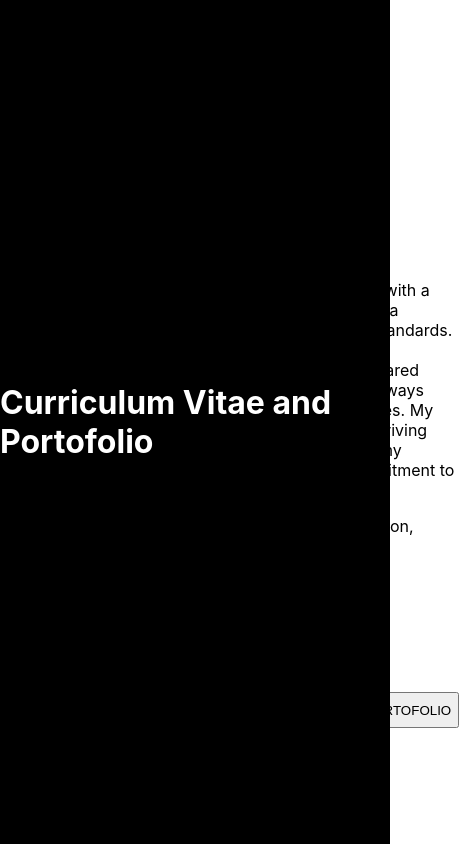
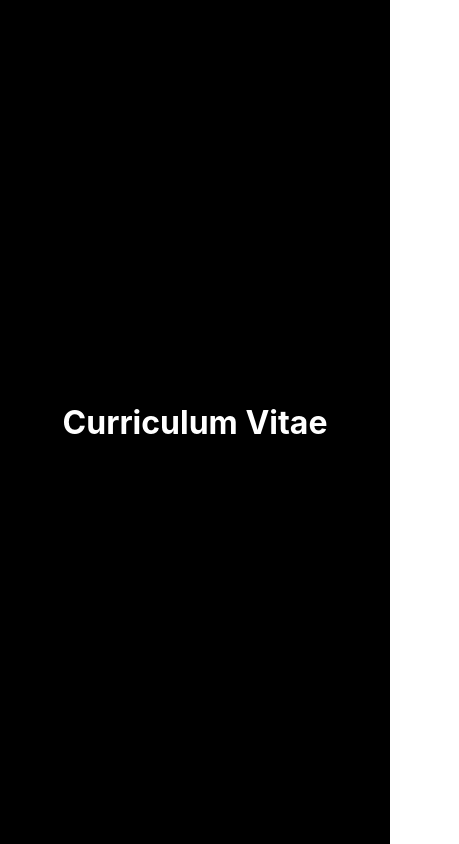
Before and after one commit to yogagayuhmukti/self-app, a React (Create React App) app: page / in a window 390 px wide. Shown: the whole page, 459 px wide, since content can reach past the window. Built offline with nearby package versions, Linux system fonts and the light colour scheme.

Commit message:
resposnsive

```diff
--- a/src/pages/LandingPage/LandingPage.css
+++ b/src/pages/LandingPage/LandingPage.css
@@ -10,7 +10,7 @@
   width: 100%;
   height: 100%;
   background-color: black;
-  animation: anim2 2s cubic-bezier(0.19, 1, 0.22, 1) 7s both;
+  animation: anim2 2s cubic-bezier(0.19, 1, 0.22, 1) 9s both;
 }
 #wrapperload {
   width: 500px;
@@ -39,6 +39,9 @@
 }
 #wrapperload .elem:nth-child(3) {
   animation: anim 2s cubic-bezier(0.19, 1, 0.22, 1) 6s both;
+}
+#wrapperload .elem:nth-child(4) {
+  animation: anim 2s cubic-bezier(0.19, 1, 0.22, 1) 8s both;
 }
 @keyframes anim {
   to {
@@ -84,6 +87,7 @@
   display: flex;
   flex-direction: row;
   justify-content: space-between;
+  margin-top: 120px;
 }
 .yogaright {
   width: 40%;
@@ -92,3 +96,24 @@
   width: 100%;
 }
 /* yogaintroduce */
+@media only screen and (max-width: 768px) {
+  .yogaIntroduce {
+    flex-direction: column;
+  }
+  .yogaleft {
+    width: 90%;
+    margin-left: 24px;
+    margin-right: 24px;
+  }
+  .yogaright {
+    display: none;
+  }
+  .yogabutton {
+    display: flex;
+    justify-content: center;
+    align-items: baseline;
+    width: 100%;
+    flex-direction: column;
+    margin-top: 0px;
+  }
+}
--- a/src/pages/LandingPage/LandingPage.jsx
+++ b/src/pages/LandingPage/LandingPage.jsx
@@ -8,7 +8,6 @@ const LandingPage = () => {
     <>
       <Loader></Loader>
       <YogaIntroduce></YogaIntroduce>
-      {/* <Portofolio></Portofolio> */}
     </>
   );
 };
--- a/src/pages/LandingPage/Loader/Loader.jsx
+++ b/src/pages/LandingPage/Loader/Loader.jsx
@@ -13,7 +13,10 @@ const Loader = () => {
           <h1>Yoga Gayuh Mukti</h1>
         </div>
         <div className="elem">
-          <h1>Curriculum Vitae and Portofolio</h1>
+          <h1>Curriculum Vitae</h1>
+        </div>
+        <div className="elem">
+          <h1>Portofolio</h1>
         </div>
         <div className="elem">
           <h1>Let's hire me !</h1>
--- a/src/pages/LandingPage/YogaIntroduce/YogaIntroduce.jsx
+++ b/src/pages/LandingPage/YogaIntroduce/YogaIntroduce.jsx
@@ -29,12 +29,6 @@ const YogaIntroduce = () => {
                 <strong>Address</strong> Klapagading RT02/03, Kecamatan Wangon,
                 Kabupaten Banyumas, Jawa Tengah, Indonesia
               </p>
-              <br></br>
-              <br></br>
-              <br></br>
-              <br></br>
-              <br></br>
-              <br></br>
               <div className="yogabutton">
                 <button variant="success">Work History</button>
                 <button variant="success">Skills</button>
```
